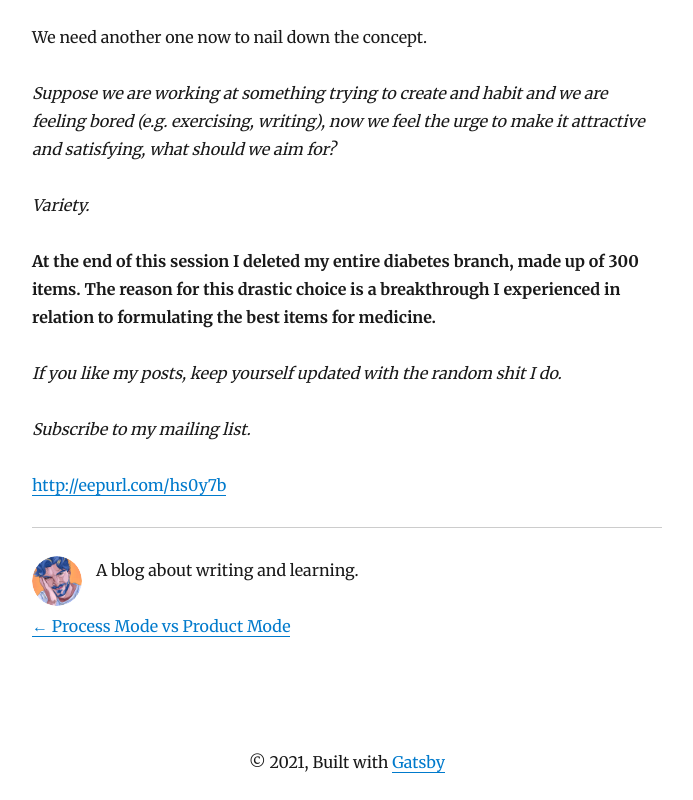
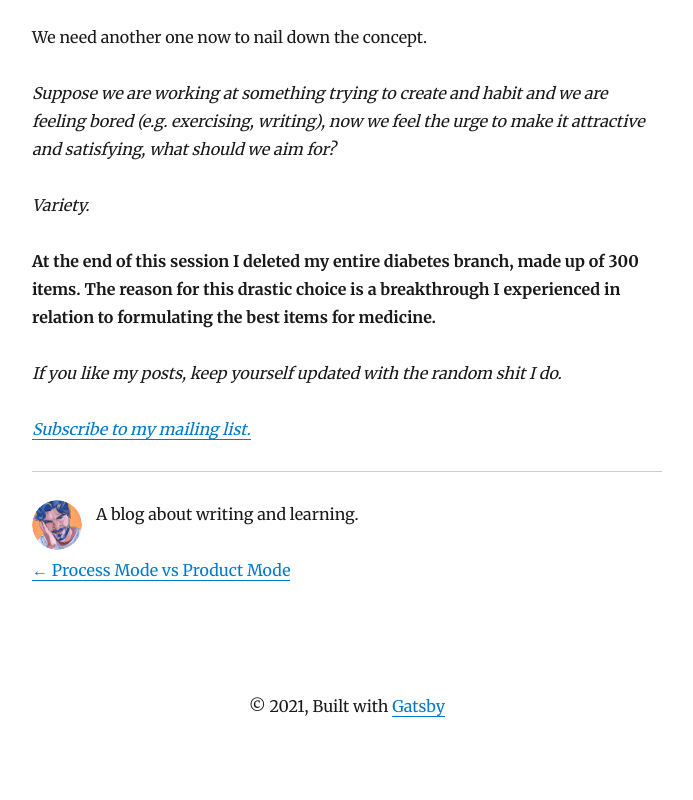
Before and after one commit to Fowl95/fowl-blog, a Gatsby site: page /blog/formulation-diary-1/ in a window 1280 px wide. Shown: the part 5100-5900 px from the top of the page, without its empty margins (293-986 px from the left). After the commit the page ends 5844 px from the top, so only its background shows below. Built offline with nearby package versions, Linux system fonts and the light colour scheme; Gatsby itself is replaced by a stand-in of ours; some packages are replaced by stand-ins of ours.

Commit message:
Update Blog “formulation-diary-1”

```diff
--- a/content/blog/formulation-diary-1.md
+++ b/content/blog/formulation-diary-1.md
@@ -149,6 +149,6 @@ We need another one now to nail down the concept.
 
 *If you like my posts, keep yourself updated with the random shit I do.*
 
-*Subscribe to my mailing list.*
+[*Subscribe to my mailing list.* ](http://eepurl.com/hs0y7b)
 
-http://eepurl.com/hs0y7b
+[](http://eepurl.com/hs0y7b)
```
